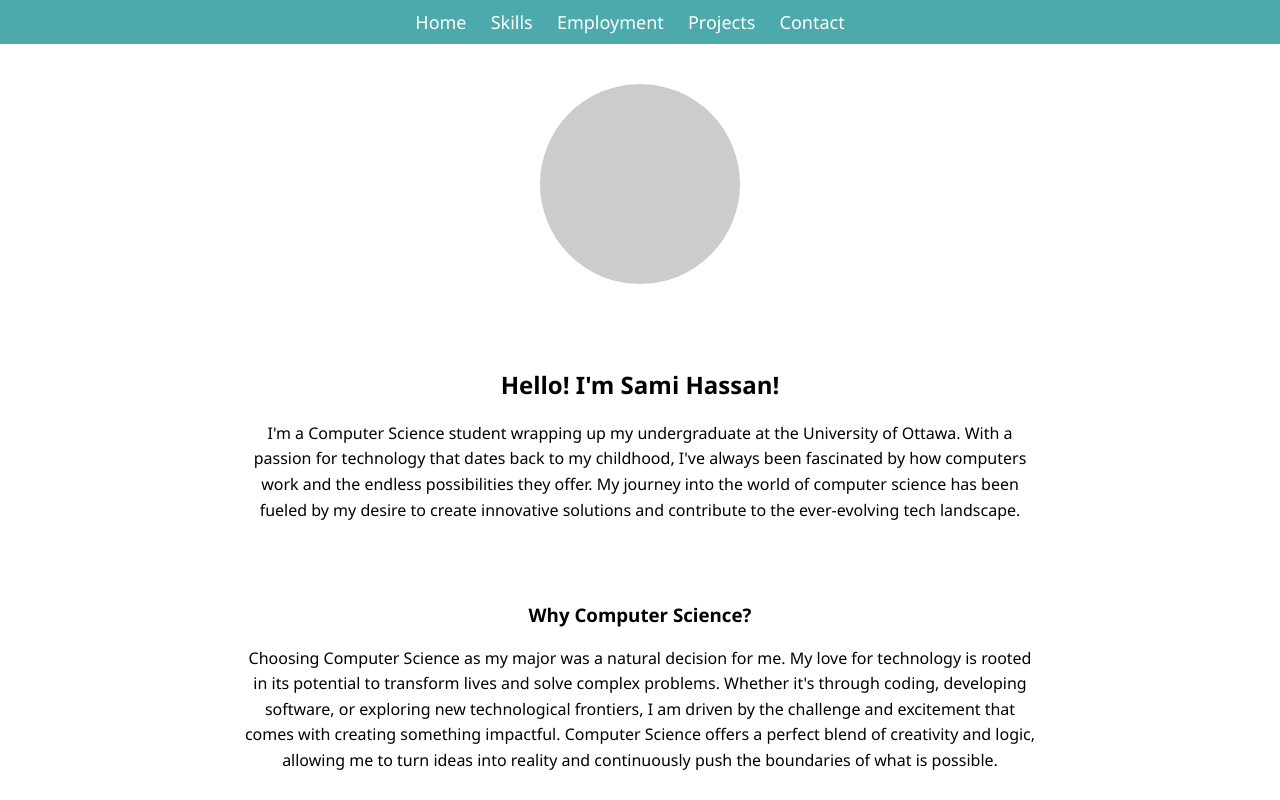
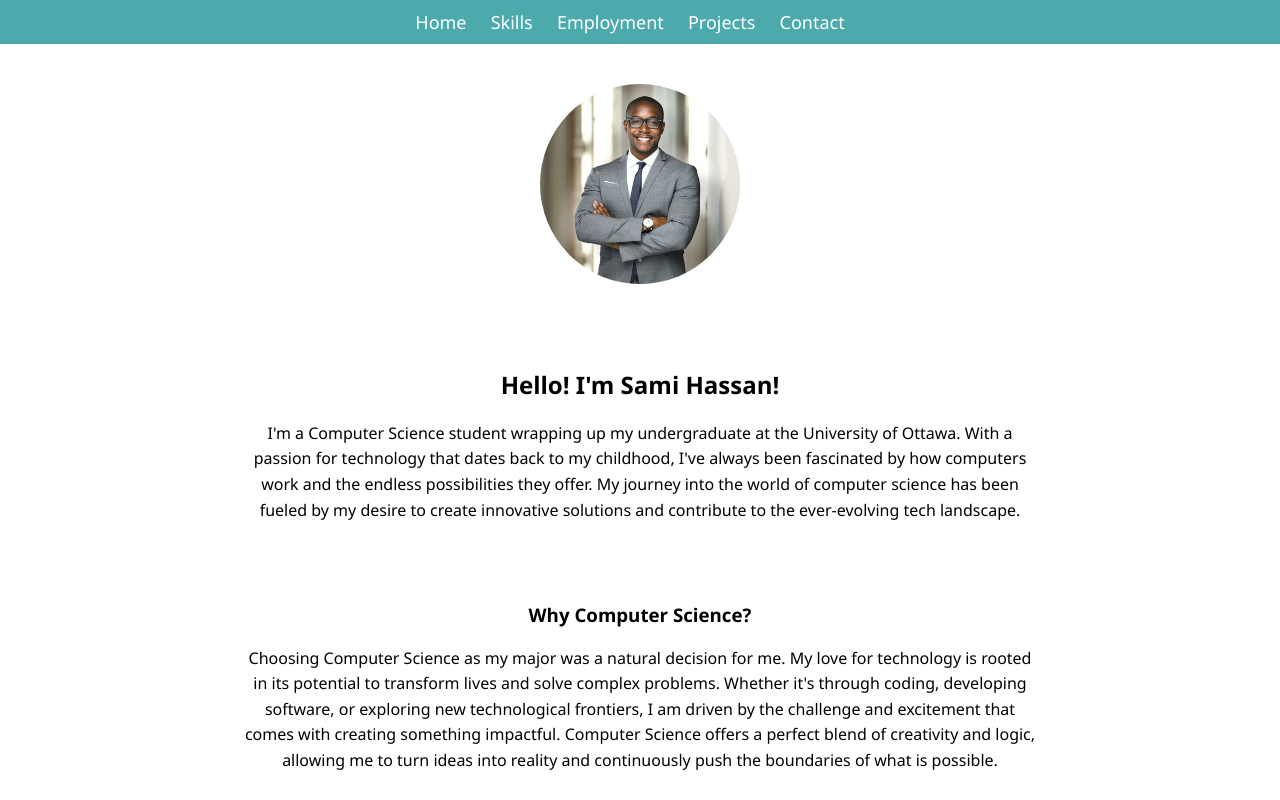
Before and after one commit to JSnelgrove/portfolio, a plain HTML site: page home.html in a window 1280 px wide. Shown: the top 800 px of the page. Drawn offline with Linux system fonts and the light colour scheme.

Commit message:
Added image to profile pic class

```diff
--- a/styles.css
+++ b/styles.css
@@ -44,6 +44,9 @@ nav ul li a {
     background-color: #ccc;
     border-radius: 50%;
     margin: 20px auto;
+    background-image:url('assets/profilePic.jpeg');
+    background-position: right;
+    background-size: cover;
 }
 
 p {
```
Also changed, not shown: assets/profilePic.jpeg (added).
